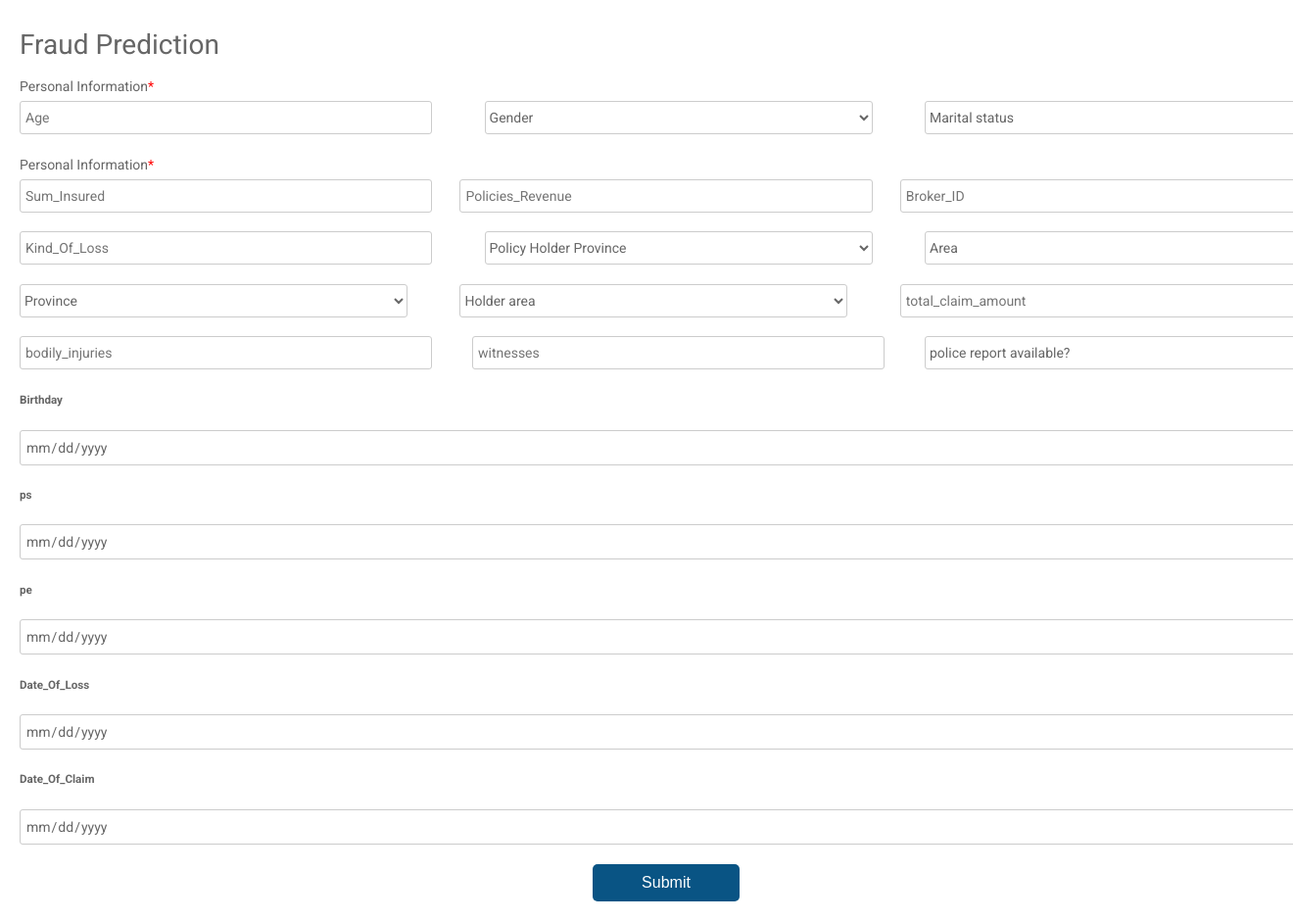
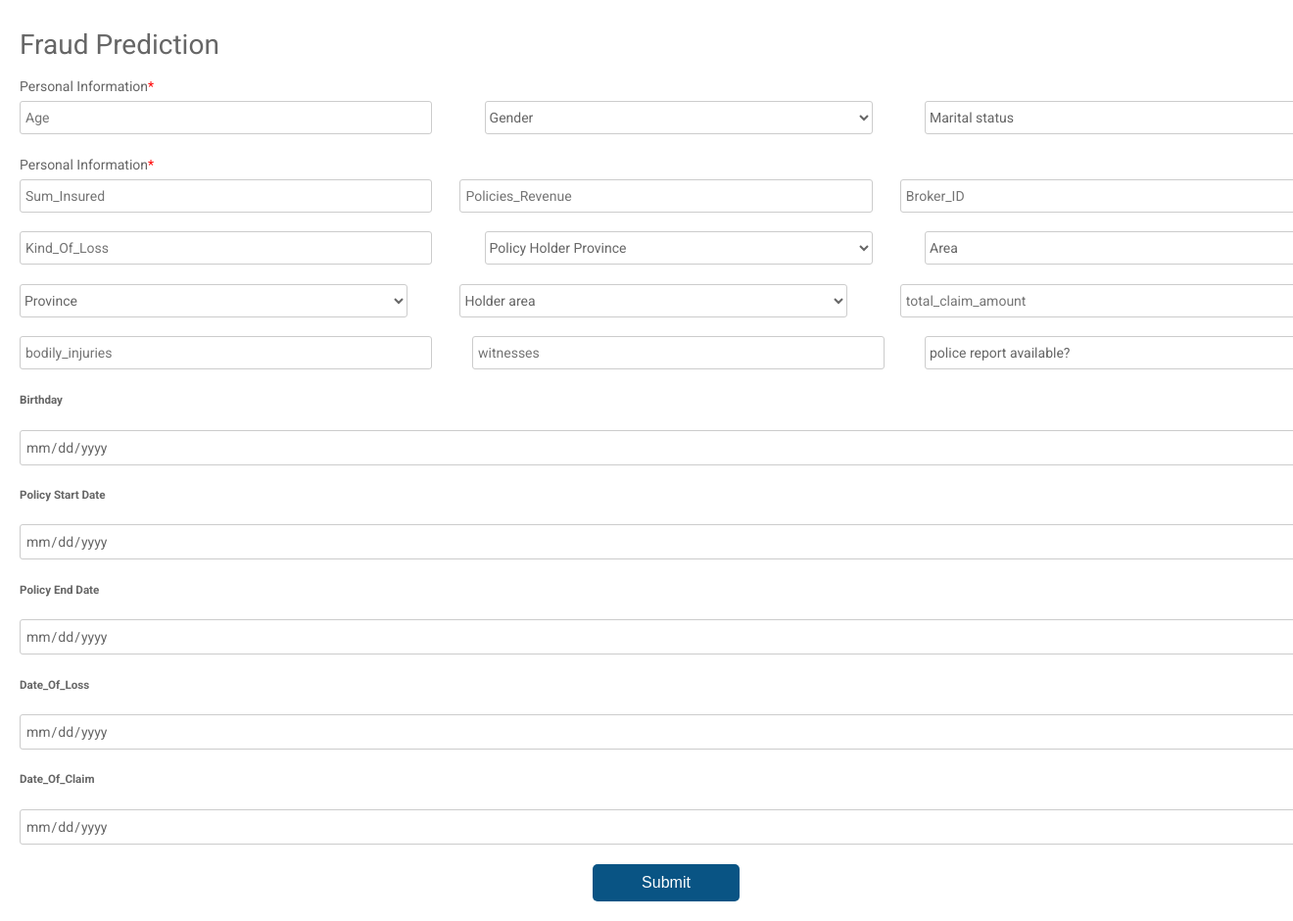
Before and after one commit to saifbelaarbi/P2M-Fraud-Detection-Flask, a Flask app: page / in a window 1320 px wide; the page is wider, and only the part inside the window is pictured. Shown: that part at 98% size. Run offline with Flask 2, Linux system fonts and the light colour scheme; some libraries are stand-ins or nearby versions.

Commit message:
Fixed HTML Text

```diff
--- a/templates/form.html
+++ b/templates/form.html
@@ -871,9 +871,9 @@
     <h4></h4>
     <h5> Birthday</h5>
     <input type="date" name="Birthday" required />
-    <h5>ps</h5>
+    <h5>Policy Start Date</h5>
     <input type="date" name="ps" required />
-    <h5> pe</h5>
+    <h5> Policy End Date</h5>
     <input type="date" name="pe" required />
     <h5> Date_Of_Loss</h5>
     <input type="date" name="Date_Of_Loss" required />
```
Also changed, not shown: 1 other file.
